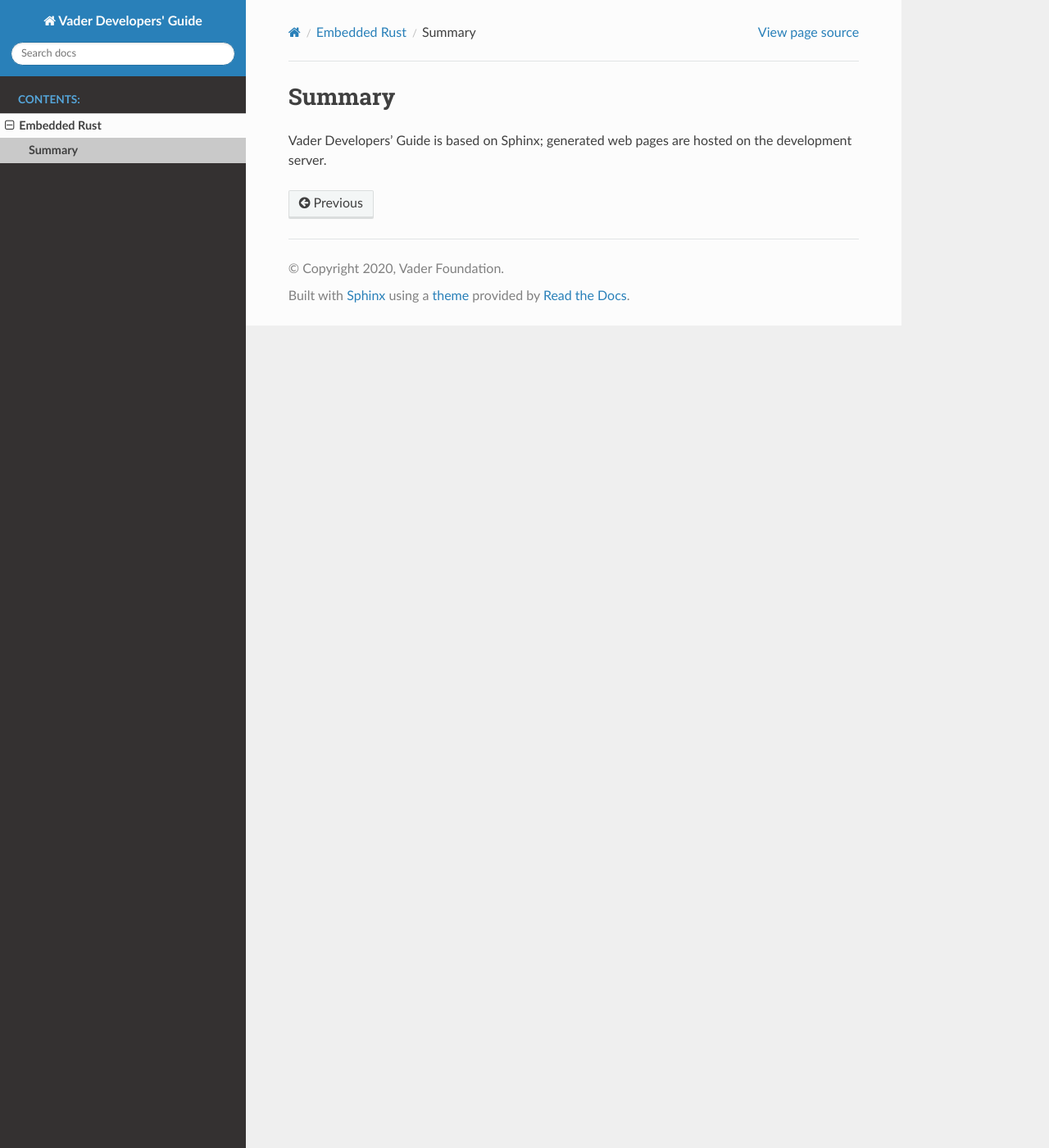
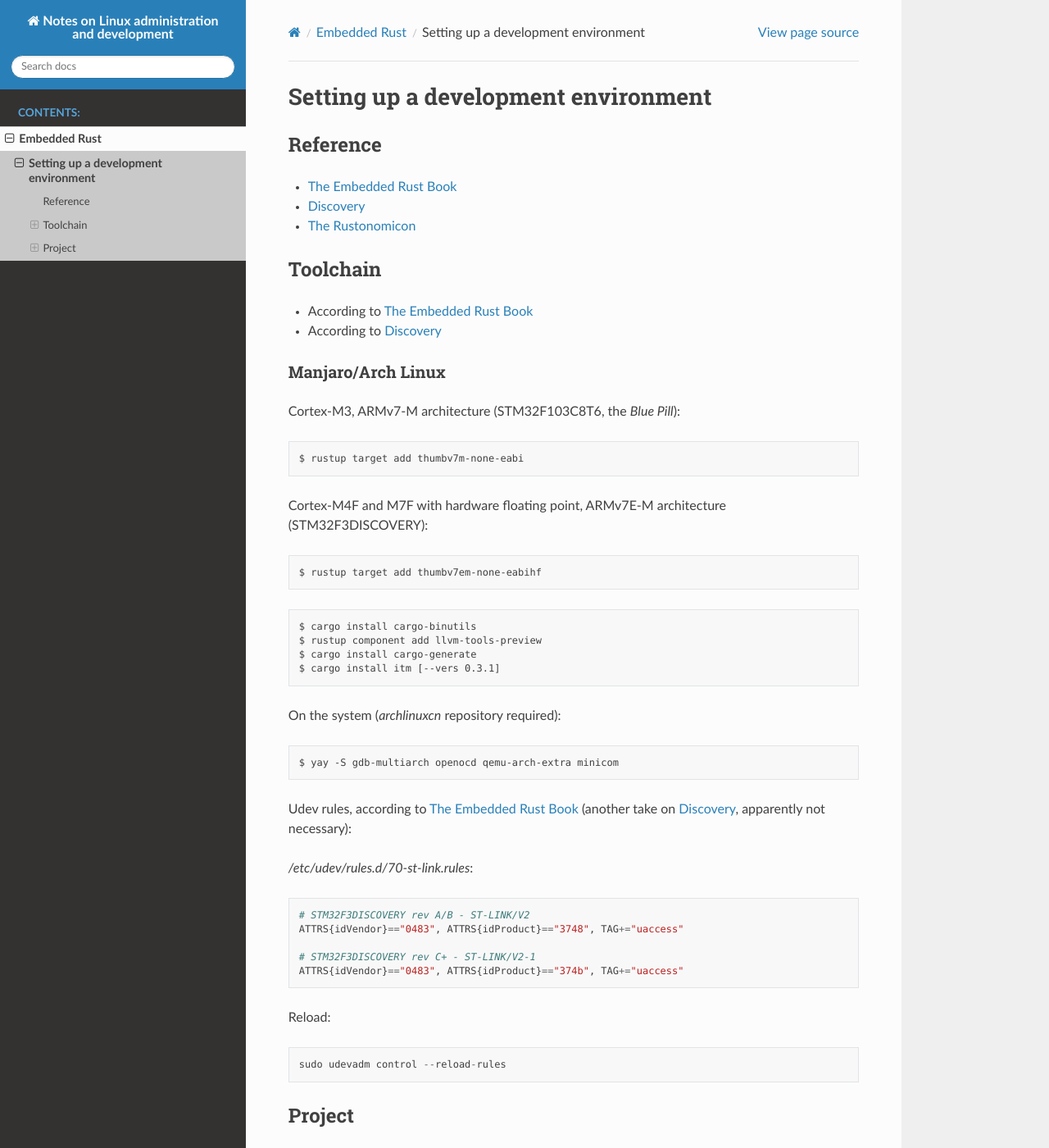
Before and after one commit to Tyrn/on-cs, a Sphinx documentation site: the page built from source/embedded_rust/01-setup.rst, in a window 1280 px wide and 1400 px high. Shown: the whole window at 82% size. Built offline with Sphinx 7.4.7 and the Read the Docs theme 2.0.0, drawn with Linux system fonts in a browser that asks for light colours; some of the changed text lies outside the part shown.

Commit message:
Project/Configure

```diff
--- a/README.rst
+++ b/README.rst
@@ -1,5 +1,5 @@
-Vader Developers' Guide
-***********************
+Notes on Linux administration and development
+*********************************************
 
 Sphinx assets
 ==============
--- a/source/conf.py
+++ b/source/conf.py
@@ -18,9 +18,9 @@
 
 # -- Project information -----------------------------------------------------
 
-project = "Vader Developers' Guide"
-copyright = "2020, Vader Foundation"
-author = "Vader Foundation"
+project = "Notes on Linux administration and development"
+copyright = "WTFPL"
+author = "Tyrn"
 
 # The full version, including alpha/beta/rc tags
 release = "0.0.1"
--- a/source/embedded_rust/01-setup.rst
+++ b/source/embedded_rust/01-setup.rst
@@ -1,6 +1,113 @@
-Summary
-=======
+Setting up a development environment
+====================================
 
-Vader Developers' Guide is based on Sphinx;
-generated web pages are hosted on the
-development server.
+Reference
+---------
+
+- `The Embedded Rust Book <https://rust-embedded.github.io/book/>`__
+- `Discovery <https://docs.rust-embedded.org/discovery/>`__
+- `The Rustonomicon <https://doc.rust-lang.org/nomicon/>`__
+
+Toolchain
+---------
+
+- According to `The Embedded Rust Book <https://rust-embedded.github.io/book/intro/tooling.html>`__
+- According to `Discovery <https://docs.rust-embedded.org/discovery/03-setup/index.html>`__
+
+Manjaro/Arch Linux
+^^^^^^^^^^^^^^^^^^
+
+Cortex-M3, ARMv7-M architecture (STM32F103C8T6, the *Blue Pill*)::
+
+    $ rustup target add thumbv7m-none-eabi
+
+Cortex-M4F and M7F with hardware floating point, ARMv7E-M architecture (STM32F3DISCOVERY)::
+
+    $ rustup target add thumbv7em-none-eabihf
+
+::
+
+    $ cargo install cargo-binutils
+    $ rustup component add llvm-tools-preview
+    $ cargo install cargo-generate
+    $ cargo install itm [--vers 0.3.1]
+
+On the system (`archlinuxcn` repository required)::
+
+    $ yay -S gdb-multiarch openocd qemu-arch-extra minicom
+
+Udev rules, according to `The Embedded Rust Book
+<https://rust-embedded.github.io/book/intro/install/linux.html#udev-rules>`__ (another
+take on `Discovery
+<https://docs.rust-embedded.org/discovery/03-setup/linux.html#udev-rules>`__, apparently not necessary):
+
+`/etc/udev/rules.d/70-st-link.rules`::
+
+    # STM32F3DISCOVERY rev A/B - ST-LINK/V2
+    ATTRS{idVendor}=="0483", ATTRS{idProduct}=="3748", TAG+="uaccess"
+
+    # STM32F3DISCOVERY rev C+ - ST-LINK/V2-1
+    ATTRS{idVendor}=="0483", ATTRS{idProduct}=="374b", TAG+="uaccess"
+
+Reload::
+
+    sudo udevadm control --reload-rules
+
+
+Project
+-------
+
+Configure
+^^^^^^^^^
+
+- According to `The Embedded Rust Book
+  <https://docs.rust-embedded.org/book/start/hardware.html#configuring>`__
+- According to `Discovery
+  <https://docs.rust-embedded.org/discovery/05-led-roulette/build-it.html>`__
+
+Target (`.cargo/config`)::
+
+    ...
+    [build]
+    # Pick ONE of these compilation targets
+    # target = "thumbv7m-none-eabi"    # Cortex-M3
+    target = "thumbv7em-none-eabihf" # Cortex-M4F and Cortex-M7F (with FPU)
+    ...
+
+Target (`.cargo/config`, another take; ``cargo run`` restarting GDB)::
+
+    [target.thumbv7em-none-eabihf]
+    # runner = "arm-none-eabi-gdb -q"
+    runner = "gdb-multiarch -q -x openocd.gdb"
+    rustflags = [
+      "-C", "link-arg=-Tlink.x",
+    ]
+
+Memory (`memory.x`)::
+
+    /* Linker script for the STM32F303VCT6 */
+    MEMORY
+    {
+      /* NOTE 1 K = 1 KiBi = 1024 bytes */
+      FLASH : ORIGIN = 0x08000000, LENGTH = 256K
+      RAM : ORIGIN = 0x20000000, LENGTH = 40K
+    }
+
+`openocd.cfg`, for the `Discovery` (based on STM32F303)::
+
+    source [find board/st_nucleo_f3.cfg]
+
+`openocd.cfg`, for the `Blue Pill`::
+
+    source [find interface/stlink-v2.cfg]
+    source [find target/stm32f1x.cfg]
+
+`openocd.gdb`::
+
+    target remote :3333
+    load
+    break main
+    continue
+
+Build and Debug
+^^^^^^^^^^^^^^^
--- a/source/index.rst
+++ b/source/index.rst
@@ -3,8 +3,8 @@
    You can adapt this file completely to your liking, but it should at least
    contain the root `toctree` directive.
 
-Welcome to Vader Developers' Guide!
-***********************************
+On Linux administration and development
+***************************************
 
 .. toctree::
    :maxdepth: 2
```
